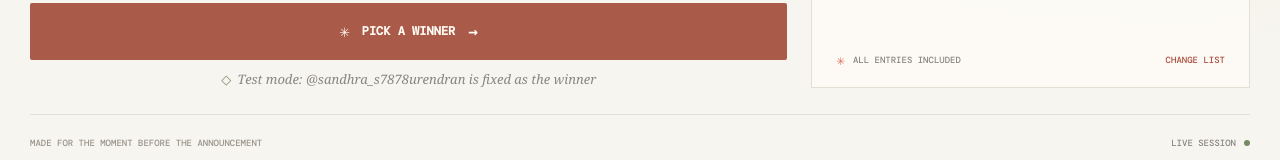
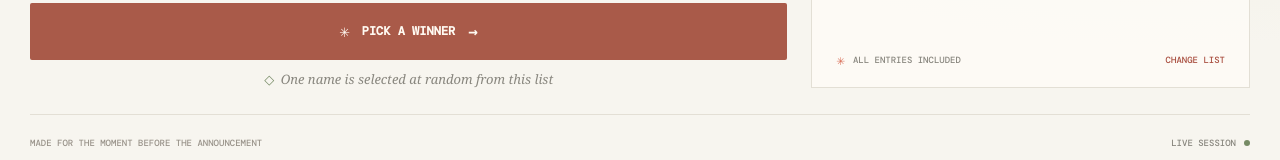
Before and after one commit to rohith4pr/insta-luckydraw, an Angular app in the folder insta-giveaway/: page / in a window 1280 px wide. Shown: the part 739-899 px from the top of the page. Built offline with nearby package versions, Linux system fonts and the light colour scheme; a web font is replaced by a local one.

Commit message:
added random winner comment

```diff
--- a/insta-giveaway/src/app/draw-page.ts
+++ b/insta-giveaway/src/app/draw-page.ts
@@ -3,7 +3,8 @@ import { RouterLink } from '@angular/router';
 import { Entrant, EntrantsService } from './entrants.service';
 
 // Set to null to use a random winner. A fixed winner is labeled in the UI.
-const WINNER_OVERRIDE_USERNAME: string | null = 'sandhra_s7878urendran';
+// const WINNER_OVERRIDE_USERNAME: string | null = 'fixed.winner';
+const WINNER_OVERRIDE_USERNAME: string | null = null;
 
 @Component({
   imports: [RouterLink],
```
